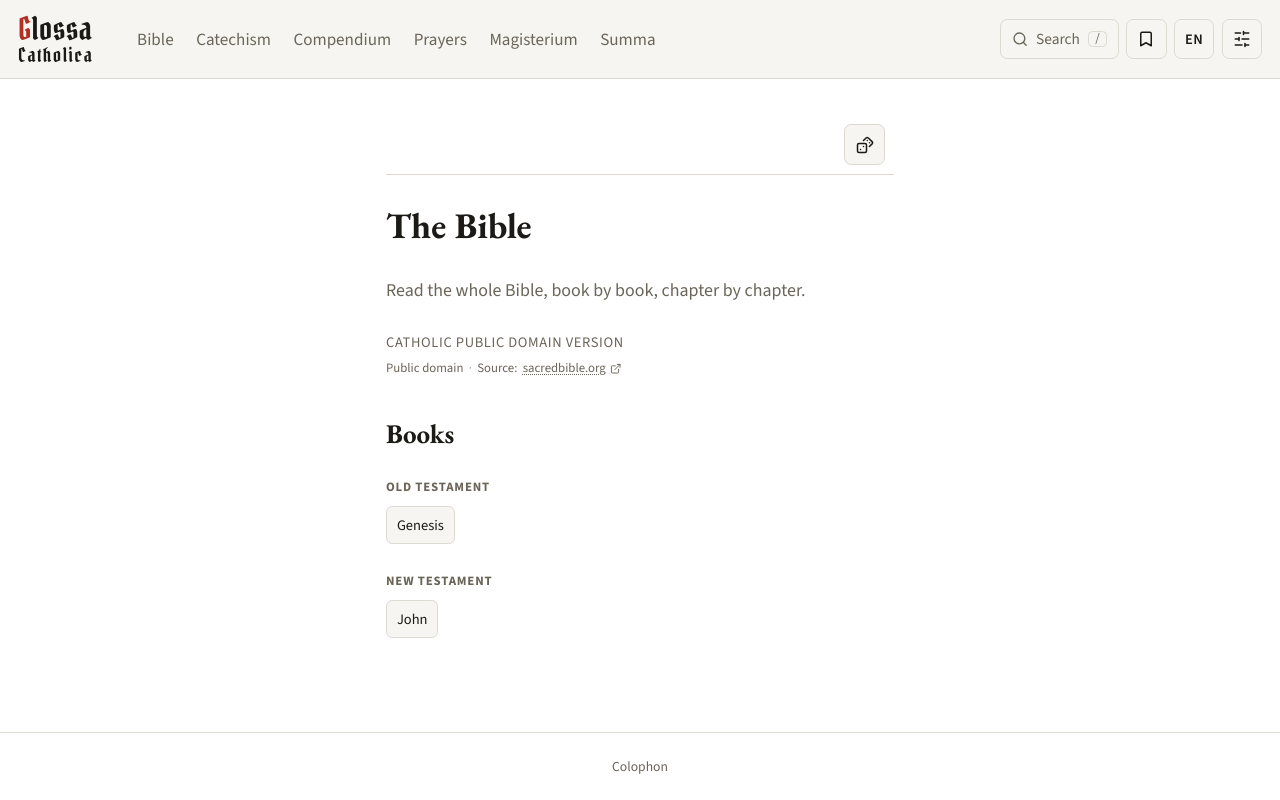
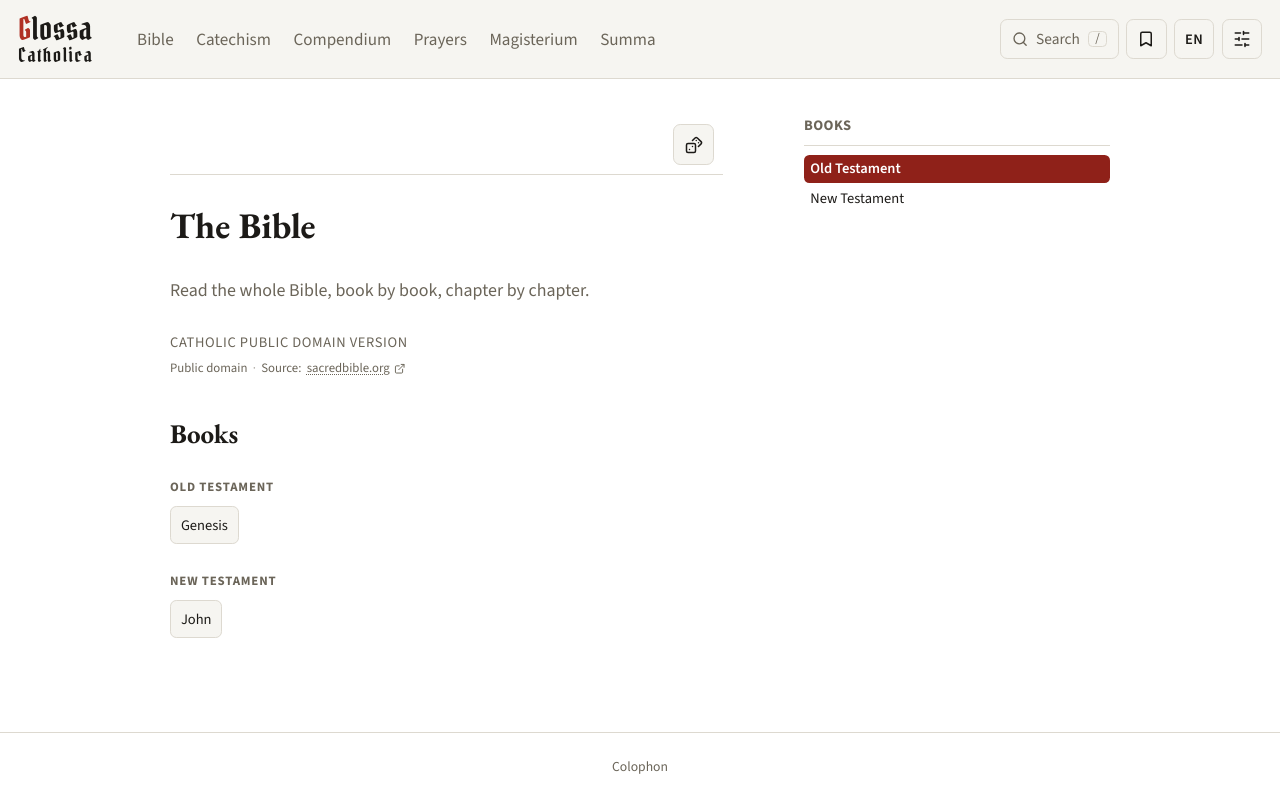
Before and after one commit to danisztls/glossa, a SvelteKit app in the folder site/: page /bible in a window 1280 px wide. Built offline with nearby package versions, Linux system fonts and the light colour scheme.

Commit message:
site: the Bible's index gets the sidebar every other index has, so its column stops moving when a chapter opens

```diff
--- a/site/src/lib/components/BookChapterPicker.svelte
+++ b/site/src/lib/components/BookChapterPicker.svelte
@@ -433,7 +433,14 @@
 
 {#snippet groups()}
 	{#each testaments as group (group.key)}
-		<section class="testament">
+		<!-- A fragment target for `/scriptura`'s own sidebar, which lists these
+		     two divisions and spies on them as the page scrolls. Only in
+		     `'grid'`: that is the sole variant ever rendered on a page carrying
+		     such a sidebar, and the reading route mounts `'sidebar'` and
+		     `'panel'` at once — so an unconditional id would sit in the
+		     document twice, the collision `book-btn-` already puts the variant
+		     in its own id to avoid. -->
+		<section class="testament" id={variant === 'grid' ? `toc-${group.key}` : undefined}>
 			<h3>{t(`bible.testament.${group.key}`)}</h3>
 			<ul class="book-grid" class:sidebar={variant === 'sidebar'}>
 				{#each group.books as book (book.osis)}
--- a/site/src/routes/bible/+page.svelte
+++ b/site/src/routes/bible/+page.svelte
@@ -29,17 +29,30 @@
 	import CopyrightNotice from '$lib/components/CopyrightNotice.svelte';
 	import { getWork } from '$lib/corpus';
 	import BookChapterPicker from '$lib/components/BookChapterPicker.svelte';
+	import IndexSidebarToc from '$lib/components/IndexSidebarToc.svelte';
 	import ReadingBar from '$lib/components/ReadingBar.svelte';
 	import { t } from '$lib/i18n.svelte';
 
 	const workId = $derived(content.workIdFor('bible'));
 	const work = $derived(workId ? getWork(workId) : undefined);
+
+	/* The book list's two divisions, which is the whole of this index's
+	   structure — `BookChapterPicker` prints these headings and, in its `'grid'`
+	   variant, gives them these ids. Written out rather than read off the
+	   picker because the corpus knows of no grouping finer than the testament
+	   (`CanonicalBook` carries an order and nothing else), so there is no tree
+	   here for `indexSidebarItems` to walk the way the Catechism's index has. */
+	const sidebarItems = $derived([
+		{ href: '#toc-ot', label: t('bible.testament.ot') },
+		{ href: '#toc-nt', label: t('bible.testament.nt') }
+	]);
 </script>
 
 <svelte:head>
 	<title>{t('bible.landing.title')} — {t('home.title')}</title>
 </svelte:head>
 
+<div class="reading-layout">
 	<div class="content-column">
 		<!-- Edition and roll, and nothing else: there is no chapter here to
 		     bookmark or print — see `ReadingBar`. Guarded on `work` like the
@@ -60,6 +73,30 @@
 				<h2 id="books-heading">{t('bible.landing.books')}</h2>
 				<BookChapterPicker currentWorkId={workId} collapsible={false} />
 			</section>
+		{/if}
+	</div>
+	<!--
+		THE SAME SHELL EVERY OTHER LIBRARY INDEX WEARS, and until now the one
+		this route did not. `/catechismus`, `/compendium` and `/summa` are all
+		`.reading-layout` with a sidebar; this page was a bare
+		`.content-column`. Above 80rem that grid centres the text column and the
+		aside AS A UNIT (app.css), so a page without one drew its column half an
+		aside-plus-gutter further along — and moving between `/scriptura` and any
+		chapter under it, which IS a `.reading-layout`, slid the whole page
+		sideways under the reader.
+
+		Two rows is the whole of this index's structure, and enough: seventy-three
+		books is a long page, and skipping forty-six of them to reach the New
+		Testament is the one jump it has to offer. `IndexSidebarToc` spies on the
+		fragments, so the row also says which testament is on screen.
+
+		Guarded on `workId` like the list it points at — the empty grid track
+		stays either way, so the column does not move when there is no corpus.
+	-->
+	{#if workId}
+		<aside class="index-aside">
+			<IndexSidebarToc heading={t('bible.landing.books')} items={sidebarItems} />
+		</aside>
 	{/if}
 </div>
 
```
Lines whose indentation alone changed are shown as unchanged.
